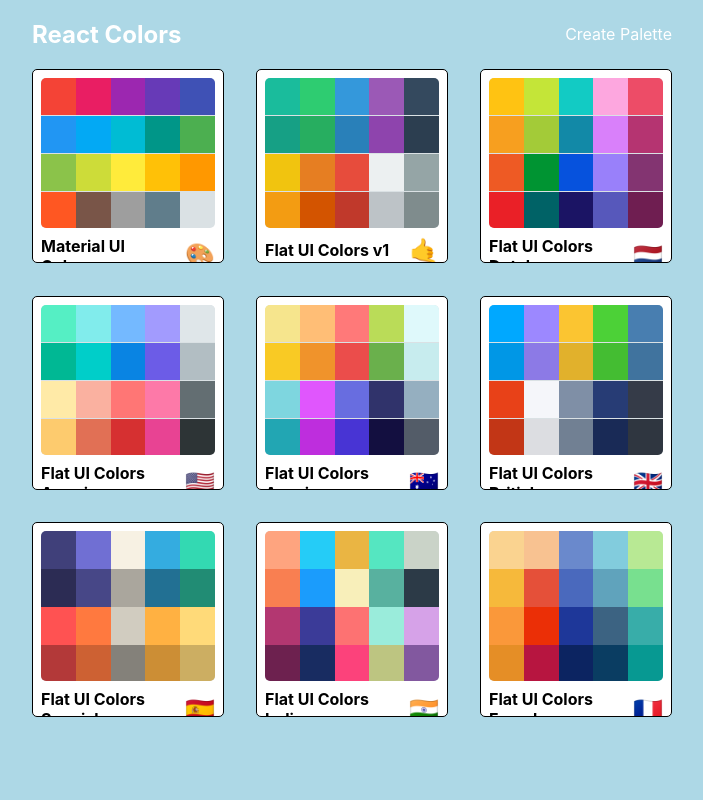
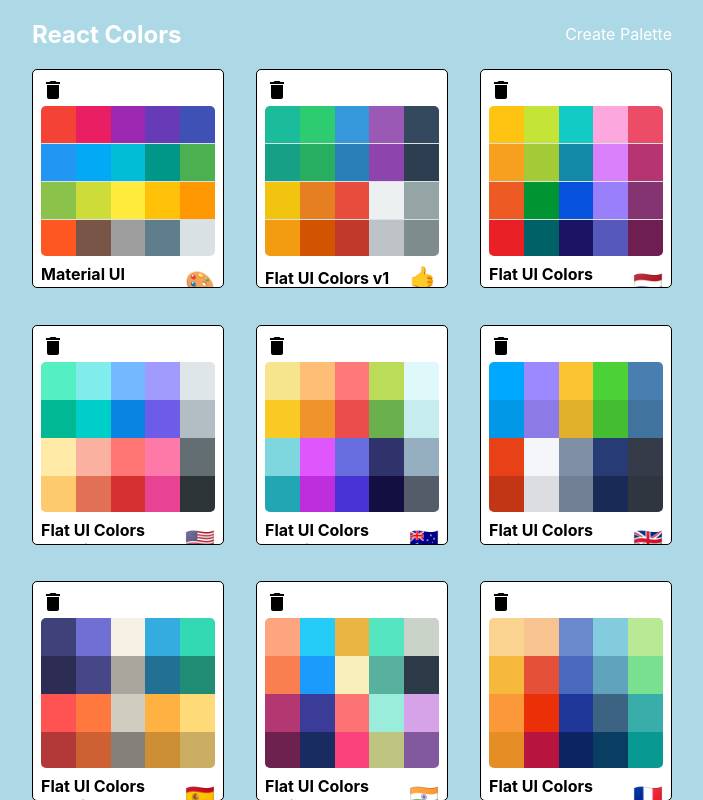
Before and after one commit to super8989/React_colors_app, a React (Create React App) app: page / in a window 1280 px wide. Shown: the whole page, without its empty margins (288-991 px from the left). Built offline with nearby package versions, Linux system fonts and the light colour scheme.

Commit message:
added DeleteIcon to MiniPalette.js

```diff
--- a/src/MiniPalette.js
+++ b/src/MiniPalette.js
@@ -3,6 +3,7 @@ import React from "react";
 import styles from "./styles/MiniPaletteStyles";
 
 import { withStyles } from "@material-ui/core/styles";
+import DeleteIcon from "@material-ui/icons/Delete";
 
 function MiniPalette(props) {
 	const { classes, paletteName, emoji, colors } = props;
@@ -16,6 +17,9 @@ function MiniPalette(props) {
 
 	return (
 		<div className={classes.root} onClick={props.handleClick}>
+			<div>
+				<DeleteIcon />
+			</div>
 			<div className={classes.colors}>{miniColorBoxes}</div>
 			<h5 className={classes.title}>
 				{paletteName} <span className={classes.emoji}>{emoji}</span>
```
